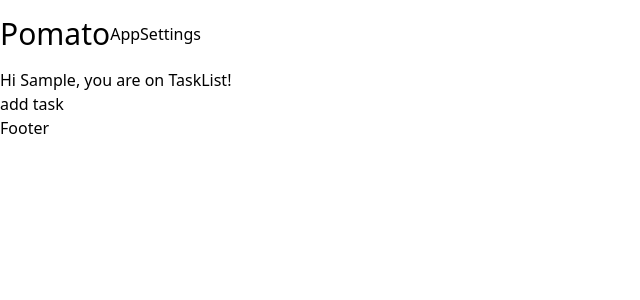
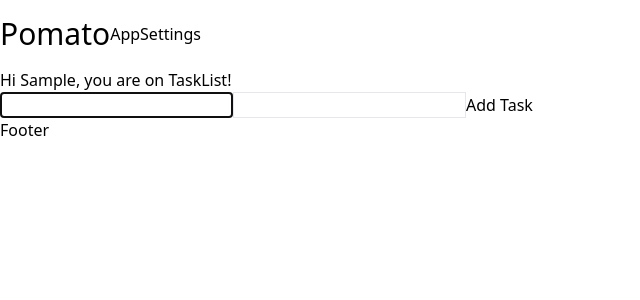
Before and after one commit to andyyoung-okta/pomato-frontend, a React (Create React App) app: page / in a window 1280 px wide. Both pictures are taken after typing "Sample" into the empty fields and a click on the button "Get Started". Shown: the top 300 px of the page, without its empty margins (0-640 px from the left). Built offline with nearby package versions, Linux system fonts and the light colour scheme.

Commit message:
Finished TaskForm component

```diff
--- a/src/components/EditableTask.js
+++ b/src/components/EditableTask.js
@@ -1,4 +1,4 @@
-import React, { Fragment, useState, useRef } from "react";
+import React, { Fragment, useState, useRef, useEffect } from "react";
 import EditableTaskAction from "./EditableTaskAction";
 import { tasklistActions } from "../store/tasklist";
 import { useDispatch } from "react-redux";
@@ -8,6 +8,13 @@ const EditableTask = ({ task }) => {
   const [disabled, setDisabled] = useState(true);
   const [name, setName] = useState(task.name);
   const [expected, setExpected] = useState(task.expected);
+  const nameInput = useRef();
+
+  useEffect(() => {
+    if (!disabled) {
+      nameInput.current.focus();
+    }
+  }, [disabled]);
 
   const editHandler = () => {
     setDisabled(false);
@@ -43,6 +50,12 @@ const EditableTask = ({ task }) => {
     setExpected(event.target.value);
   };
 
+  const enterHandler = (event) => {
+    if (event.code === 'Enter') {
+      saveHandler();
+    }
+  }
+
   return (
     <div>
       <input
@@ -50,13 +63,16 @@ const EditableTask = ({ task }) => {
         type="text"
         value={name}
         onChange={nameHandler}
+        onKeyDown={enterHandler}
         disabled={disabled}
+        ref={nameInput}
       />
       <input
         className="border"
         type="text"
         value={expected}
         onChange={expectedHandler}
+        onKeyDown={enterHandler}
         disabled={disabled}
       />
       {disabled && (
--- /dev/null
+++ b/src/components/TaskForm.js
@@ -0,0 +1,38 @@
+import { useEffect, useRef } from "react";
+import { useDispatch } from "react-redux";
+import { tasklistActions } from "../store/tasklist";
+
+const TaskForm = () => {
+  const dispatch = useDispatch();
+  const nameInput = useRef();
+  const expectedInput = useRef();
+
+  useEffect(() => {
+    nameInput.current.focus();
+  }, []);
+
+  const submitHandler = (event) => {
+    event.preventDefault();
+
+    dispatch(
+      tasklistActions.add({
+        name: nameInput.current.value,
+        expected: expectedInput.current.value,
+      })
+    );
+
+    nameInput.current.value = '';
+    expectedInput.current.value = '';
+    nameInput.current.focus();
+  };
+
+  return (
+    <form onSubmit={submitHandler}>
+      <input className="border" type="text" ref={nameInput} />
+      <input className="border" type="text" ref={expectedInput} />
+      <button type="submit">Add Task</button>
+    </form>
+  );
+};
+
+export default TaskForm;
--- a/src/components/TaskList.js
+++ b/src/components/TaskList.js
@@ -1,21 +1,11 @@
 import React, { Fragment } from "react";
-import { useDispatch, useSelector } from "react-redux";
-import { tasklistActions } from "../store/tasklist";
+import { useSelector } from "react-redux";
 import EditableTask from "./EditableTask";
+import TaskForm from "./TaskForm";
 
 const TaskList = () => {
-  const dispatch = useDispatch();
   const active = useSelector((state) => state.tasklist.active);
   const username = useSelector((state) => state.username.username);
-
-  const addTask = () => {
-    dispatch(
-      tasklistActions.add({
-        name: "lmao",
-        expected: 1,
-      })
-    );
-  };
 
   return (
     <Fragment>
@@ -23,7 +13,7 @@ const TaskList = () => {
       {active.map((task) => (
         <EditableTask key={task.id} task={task} />
       ))}
-      <button onClick={addTask}>add task</button>
+      <TaskForm />
     </Fragment>
   );
 };
--- a/src/views/AppBody.js
+++ b/src/views/AppBody.js
@@ -5,6 +5,8 @@ import { useSelector } from "react-redux";
 
 const AppBody = () => {
   const username = useSelector((state) => state.username.username);
+
+  console.log(username);
 
   const content = () => {
     if (!username) {
```
